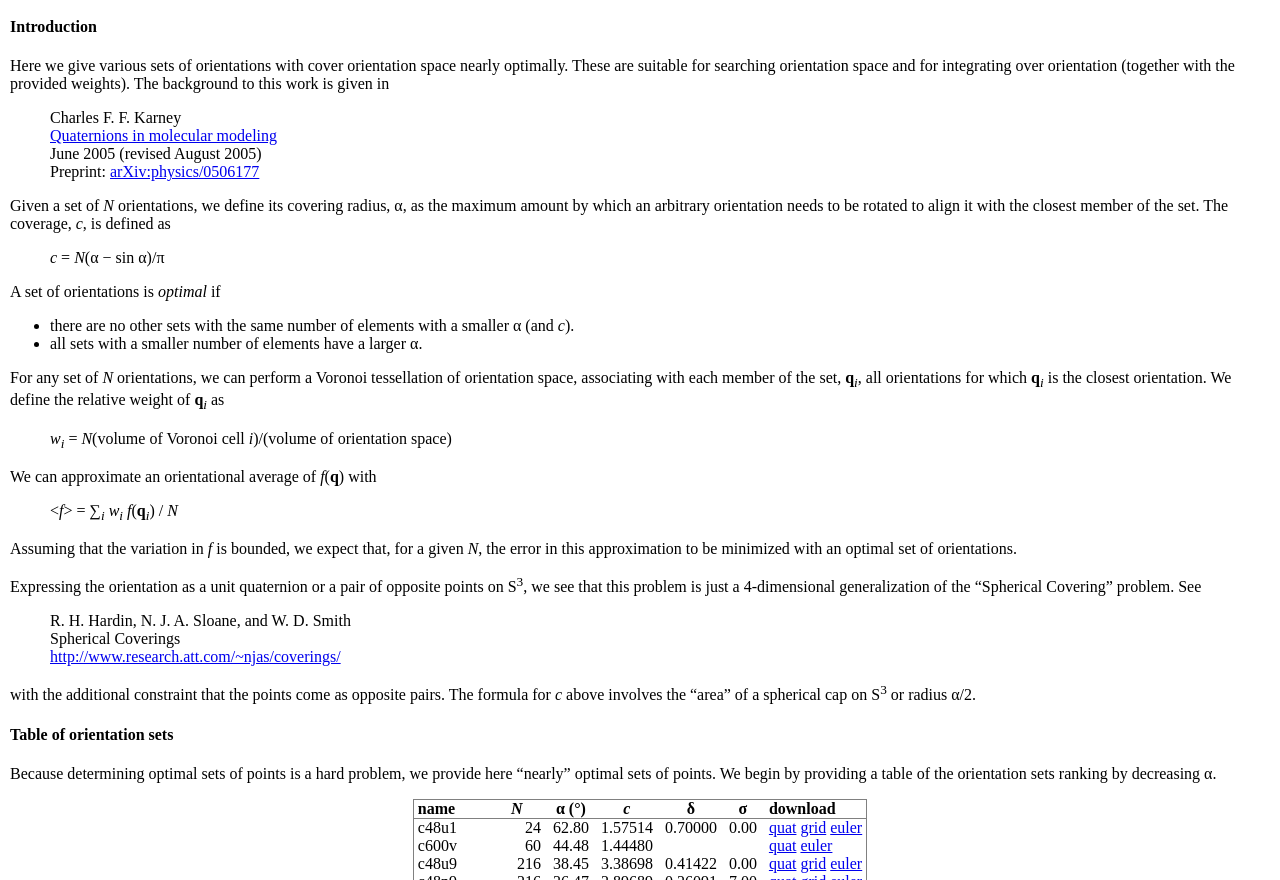
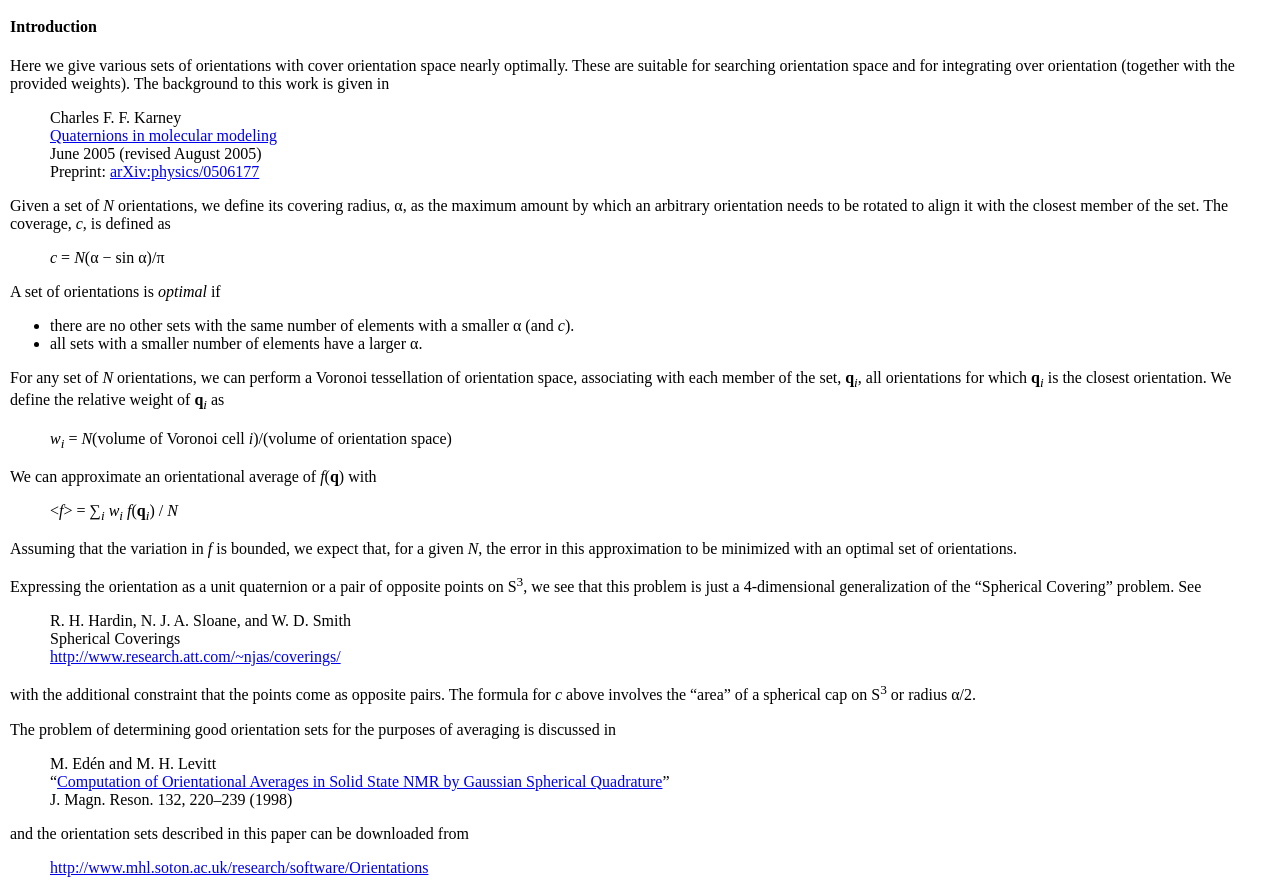
Before and after one commit to cffk/orientation, a plain HTML site: page index.html in a window 1280 px wide. Shown: the part 72-952 px from the top of the page. Drawn offline with Linux system fonts and the light colour scheme.

Commit message:
Refer to Eden and Levitt's paper.
git-svn-id: svn+ssh://git-open/scm/biosvn/bug2drug@6112 1ff99547-d4dc-0310-9227-d4293942b958

```diff
--- a/index.html
+++ b/index.html
@@ -11,6 +11,7 @@ content="Nearly Optimal Coverings of Orientation Space">
 <p>$Id$
 
 <h4>Introduction</h4>
+
 <p>
 Here we give various sets of orientations with cover orientation space
 nearly optimally.  These are suitable for searching orientation space
@@ -33,6 +34,7 @@ coverage, <i>c</i>, is defined as
 <blockquote>
     <i>c</i> = <i>N</i>(&alpha; &minus; sin &alpha;)/&pi;
 </blockquote>
+
 <p>
 A set of orientations is <i>optimal</i> if
 <ul>
@@ -40,6 +42,7 @@ A set of orientations is <i>optimal</i> if
  smaller &alpha; (and <i>c</i>).
 <li>  all sets with a smaller number of elements have a larger &alpha;.
 </ul>
+
 <p>
 For any set of <i>N</i> orientations, we can perform a Voronoi
 tessellation of orientation space, associating with each member of the
@@ -59,6 +62,7 @@ We can approximate an orientational average of <i>f</i>(<b>q</b>) with
 Assuming that the variation in <i>f</i> is bounded, we expect that, for
 a given <i>N</i>, the error in this approximation to be minimized with
 an optimal set of orientations.
+
 <p>
 Expressing the orientation as a unit quaternion or a pair of opposite
 points on S<sup>3</sup>, we see that this problem is just a 4-dimensional
@@ -72,11 +76,29 @@ with the additional constraint that the points come as opposite pairs.
 The formula for <i>c</i> above involves the &ldquo;area&rdquo; of a
 spherical cap on S<sup>3</sup> or radius &alpha;/2.
 
+<p>
+The problem of determining good orientation sets for the purposes of
+averaging is discussed in
+<blockquote>
+M. Ed&eacute;n and M. H. Levitt<br>
+&ldquo;<a
+href="http://www.mhl.soton.ac.uk/public/publications/papers/published/81-100/96/96_Eden_GSQ.pdf">Computation
+of Orientational Averages in Solid State NMR by Gaussian Spherical Quadrature</a>&rdquo;<br>
+J. Magn. Reson. 132, 220&ndash;239 (1998)<br>
+</blockquote>
+
+and the orientation sets described in this paper can be downloaded from
+<blockquote>
+<a href="http://www.mhl.soton.ac.uk/research/software/Orientations">http://www.mhl.soton.ac.uk/research/software/Orientations</a>
+</blockquote>
+
 <h4>Table of orientation sets</h4>
+
 <p>
 Because determining optimal sets of points is a hard problem, we provide
 here &ldquo;nearly&rdquo; optimal sets of points.  We begin by providing
 a table of the orientation sets ranking by decreasing &alpha;.
+
 <p>
 <center>
 <table border=1 cellspacing=0 cellpadding=0 valign=baseline rules="groups">
@@ -382,6 +404,7 @@ a table of the orientation sets ranking by decreasing &alpha;.
  <a href="data/c48u8649.grid">grid</a>
 </table>
 </center>
+
 <p>
 The orientation sets can be downloaded by the links in the
 &ldquo;download&rdquo; column.  The &ldquo;quat&rdquo; and
@@ -413,12 +436,14 @@ determining the grid spacing.  This is described below.  The
 datasets can be obtained at once by downloading the compressed tar files
 with the orientations expressed as
 <a href="data/orientquat.tgz">quaternions</a> and as
-<a href="data/orienteuler.tgz">Euler angles</a>.  Only a subset of
+<a href="data/orienteuler.tgz">Euler angles</a>.
+Only a subset of
 orientations sets in Euler angle format is provided here.  A complete
 set is available at Malcolm Levitt's web site at
 <blockquote>
 <a href="http://www.mhl.soton.ac.uk/public/software/Orientations/3angles/Karney/">http://www.mhl.soton.ac.uk/public/software/Orientations/3angles/Karney/</a>
 </blockquote>
+
 <p>
 The following orientation sets are non-optimal:
 <ul>
@@ -431,6 +456,7 @@ c48u309 (beaten by c48n309),
 <li>
 c48u527 (beaten by c48n527).
 </ul>
+
 <p>
 The following orientation sets are sub-optimal with a substantially
 thinner covering achieved by another set with somewhat more points:
@@ -446,6 +472,7 @@ c48u4701 (use c48u4749 instead).
 </ul>
 
 <h4>Sets based on regular and semi-regular polytopes</h4>
+
 <p>
 One strategy for evenly spacing points on S<sup>3</sup> is to place
 the points using the vertices or cell centers of regular and
@@ -471,6 +498,7 @@ give the set c600vc and by adding, in addition, the midpoints of the
 edges of the 600-cell, to give the set c600vec.
 
 <h4>Sets based on gridding the 48-cell</h4>
+
 <p>
 In order to obtain larger sets we seek a systematic way to place
 multiple points with the cells of a polytope.  The 48-cell is
@@ -478,6 +506,7 @@ convenient for this purpose.  The cells are all identical truncated
 cubes and thus a body-center-cubic lattice lines up nicely with the
 cells.  [A body-center-cubic lattice provides the thinnest covering of
 R<sup>3</sup>, Bambah (1954).]
+
 <p>
 Here is the procedure.  Each cell of the 48-cell is a truncated cube.
 Define the primary cell as
@@ -490,6 +519,7 @@ Define the primary cell as
 </blockquote>
 The other cells are generated from this by the application of the
 rotational symmetry group of the cube.
+
 <p>
 Place a body-centered-cubic lattice, with lattice spacing &delta;, within
 the primary cell (including only points lying within the cell).  Thus we
@@ -502,16 +532,19 @@ take
 where [&xi;, &eta;, &zeta;] are either all even or all odd integers
 (to give a BCC lattice).  These points are then normalized with
 <b>q</b> = <b>p</b>/|<b>p</b>| to place them on S<sup>3</sup>.
+
 <p>
 As &delta; is varied the number of points within the cell (<i>N</i>/24)
 varies.  For a given <i>N</i>, pick the &delta; with the smallest
 covering.  (To obtain the sets given here, we systematically varied
 &delta; in steps of 0.00001.)  Discard any <i>N</i> for which there is a
 smaller <i>N</i> with a smaller (or equal) &alpha;.
+
 <p>
 This procedure yields the sets c48uMMM where MMM =
 <i>N</i><sub><i>c</i></sub> = <i>N</i>/24 is the
 number of points per cell.
+
 <p>
 There are many ways in which we might imagine improving these sets.
 One possibility is to use a non-uniform lattice spacing using
@@ -525,12 +558,14 @@ the bunching of points occurring when the lattice points are projected
 onto S<sup>3</sup>.)  The two sets c48n309 and c48n527 are two examples
 with reasonably thin coverage.  In the case of c48n9, &sigma; is used
 merely to delay the entry of a new set of points into the primary cell.
+
 <p>
 One might also offset the lattice and remove or perturb the points here
 the surface of the cells.  However because these strategies make the
 search for good sets considerably more complex, the simple procedure
 with the uniform lattice outlined above probably suffices for most
 purposes.
+
 <p>
 Because of the regular way that the grids are obtained, we can define a
 compact represtentation of the orientation set with a file in the
@@ -565,6 +600,7 @@ each such [&xi;<sub><i>i</i></sub>, &eta;<sub><i>i</i></sub>,
 &zeta;<sub><i>i</i></sub>], we generate <i>m</i><sub><i>i</i></sub>
 distinct permutations by changing the order and the signs of the
 elements.
+
 <p>
 A compressed tar file with the orientations expressed is in this grid
 format is available in <a href="data/orientgrid.tgz">orientgrid.tgz</a>.
@@ -577,6 +613,7 @@ code, you can generate a quaternion orientation set with, e.g.,
 </blockquote>
 
 <h4>Further remarks</h4>
+
 <p>
 For each set, can obtain new sets by performing an arbitrary rotation of
 R<sup>4</sup> via
@@ -590,15 +627,18 @@ R<sup>4</sup> to be accessed; see
 <blockquote>
     <a href="http://en.wikipedia.org/wiki/Quaternions_and_spatial_rotation">http://en.wikipedia.org/wiki/Quaternions_and_spatial_rotation</a>
 </blockquote>
+
 <p>
 One way of estimating the error in the numerical quadrature is to repeat
 the calculation several times with the same set of points but choosing
 different random <b>r</b> and <b>s</b> each time.
+
 <p>
 (Note that original sets possess symmetry that if
 <b>q</b><sub><i>i</i></sub> is a member of the set then so is the
 inverse rotation <b>q</b><sub><i>i</i></sub>*.  The new sets
 <b>q</b><sub><i>i</i></sub>&prime; do not have this property, in general.)
+
 <p>
 Estimated accuracy (ulp = units in last place):
 <ul>
```
